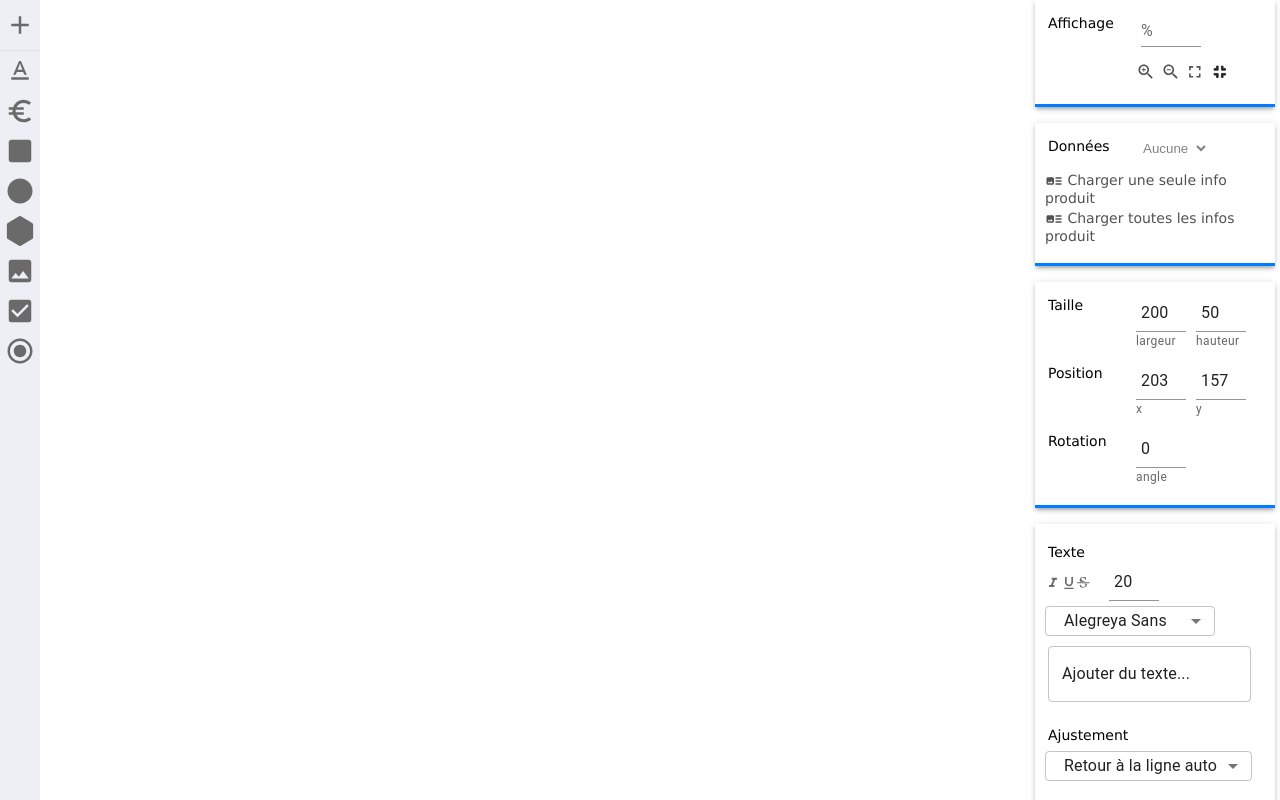
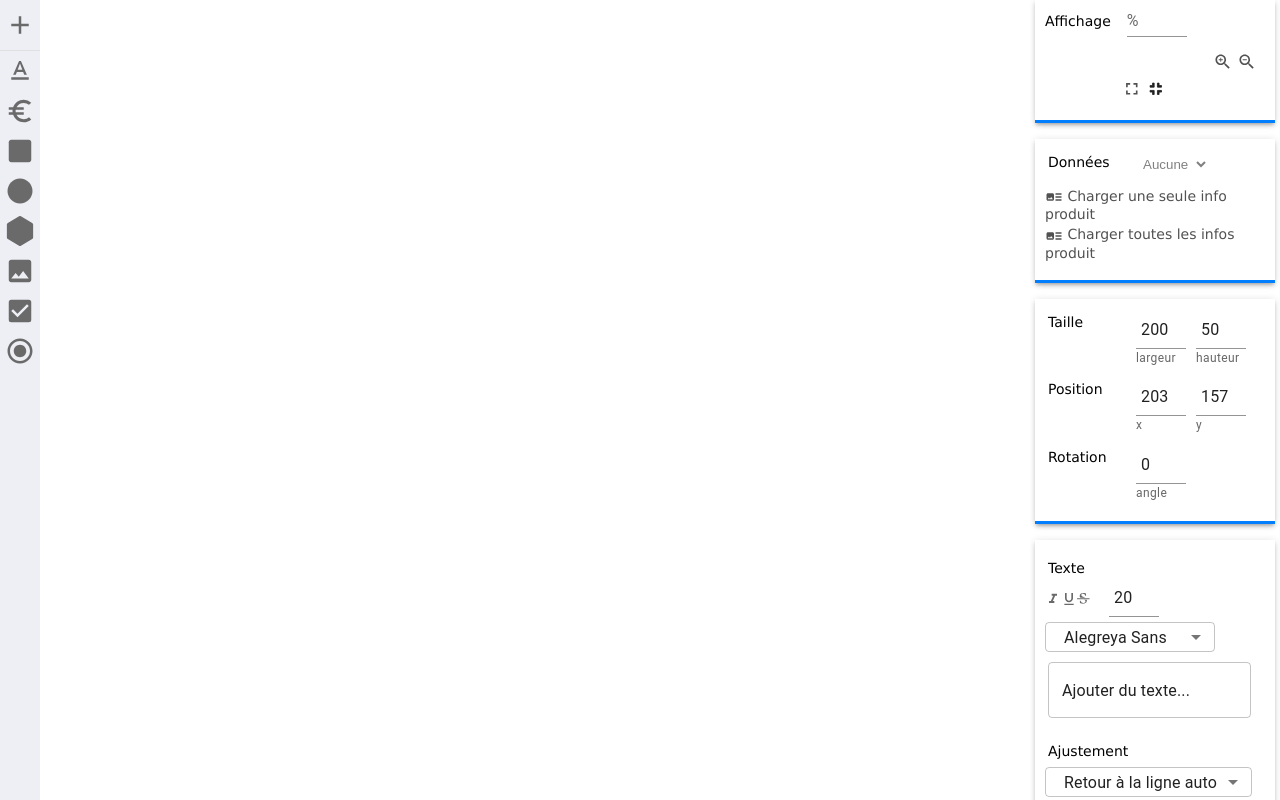
Before and after one commit to Ghassen-M/design-app, a React (Create React App) app: page / in a window 1280 px wide. Built offline with nearby package versions, Linux system fonts and the light colour scheme.

Commit message:
Restructured right panel components using mui grids

```diff
--- a/src/Transform/transform.js
+++ b/src/Transform/transform.js
@@ -3,7 +3,7 @@ import { Box,TextField,InputAdornment,FormControl,FilledInput,FormHelperText,Inp
 
 const Transform = () => {
     return (
-      <Box borderBottom={3} borderColor={"#007EFD"} sx={{ boxShadow: 3, mb : 2 }} >
+      <Box sx={{ borderBottom:3, borderColor:"#007EFD", boxShadow: 3, mb : 2 }} >
             <div className={TransformCSS.transform}>
                 <div className={TransformCSS.horizontalBar}>
                     <div className={TransformCSS.label}>Taille</div>
--- a/src/color/color.js
+++ b/src/color/color.js
@@ -3,7 +3,7 @@ import { Select,MenuItem,Box  } from '@mui/material';
 
 const Color = () => {
     return (
-        <Box borderBottom={3} borderColor={"#007EFD"} sx={{ boxShadow: 3, mb : 2 }} >
+        <Box sx={{ borderBottom:3, borderColor:"#007EFD", boxShadow: 3, mb : 2 }} >
             <div className={ColorCSS.color}>
                 <div className={ColorCSS.horizontalBar}>
                     <div className={ColorCSS.label}>Couleur</div>
--- a/src/data/data.js
+++ b/src/data/data.js
@@ -2,7 +2,7 @@ import DataCSS from './data.module.css';
 import {Box} from '@mui/material'
 const Data = () => {
     return (
-        <Box borderBottom={3} borderColor={"#007EFD"} sx={{ boxShadow: 3, mb : 2 }} >
+        <Box sx={{ borderBottom:3, borderColor:"#007EFD", boxShadow: 3, mb : 2 }} >
             <div className="metadat-loader">
                 <div className={DataCSS.data}>
                     <div className={DataCSS.horizentalBar}>
--- a/src/display/display.js
+++ b/src/display/display.js
@@ -1,19 +1,29 @@
 import DisplayCSS from './display.module.css';
 import { Box,TextField,InputAdornment  } from '@mui/material';
-
+import {Grid, Item} from '@mui/material'
+import { textAlign } from '@mui/system';
 const Display = () => {
   return (
-    <Box borderBottom={3} borderColor={"#007EFD"} sx={{ boxShadow: 3, mb : 2 }} >
+    <Box sx={{borderBottom:3, borderColor:"#007EFD", boxShadow: 3, mb : 2 }} >
       <div className={DisplayCSS.display}>
-        <div className={DisplayCSS.horizontalBar}>
-        <div className={DisplayCSS.affichage}>Affichage</div>
+      <Grid container>
+
+        {/*<div className={DisplayCSS.horizontalBar}>*/}
+        <Grid item md={4} sx={{display:"flex",alignSelf:"center"}}>
+        {/*<div className={DisplayCSS.affichage}></div>*/}
+        Affichage
+        </Grid>
+        <Grid item md={8}>
         <TextField id="standard-basic"  InputProps={{
             startAdornment: <InputAdornment position="start">%</InputAdornment>,
           }} style={{width: 60,padding: "3px 5px"}} variant="standard" />
         {/*<input className={DisplayCSS.displayInput} value="100" />
         <div className={DisplayCSS.unit}>%</div>*/}
-        </div>
-        <div className={DisplayCSS.options}>
+        </Grid>
+        {/*</div>*/}
+        <Grid item md={4}/>
+        <Grid item md={8}>
+        <div sx={{display:"flex",alignItems:"right"}} className={DisplayCSS.options}>
           <div className={DisplayCSS.space}></div>
           <div className={DisplayCSS.button}>
             <div title="Zoom avant">
@@ -54,8 +64,11 @@ const Display = () => {
             </div>
           </div>
         </div>
+        </Grid>
+        </Grid>
       </div>
     </Box>
+
   )
 }
 export default Display;
--- a/src/disposition/disposition.js
+++ b/src/disposition/disposition.js
@@ -2,7 +2,7 @@ import DispositionCSS from './disposition.module.css';
 import {Box} from '@mui/material'
 const Disposition = () => {
     return (
-        <Box borderBottom={3} borderColor={"#007EFD"} sx={{ boxShadow: 3, mb : 2 }} >
+        <Box sx={{ borderBottom:3, borderColor:"#007EFD", boxShadow: 3, mb : 2 }} >
             <div className={DispositionCSS.disposition}>
                 <div className={DispositionCSS.horizontalArea}>
                     <div className={DispositionCSS.leftArea}>Disposition</div>
--- a/src/elements/elements.js
+++ b/src/elements/elements.js
@@ -2,7 +2,7 @@ import ElementsCSS from './elements.module.css';
 import {Box} from '@mui/material'
 const Elements = () => {
     return (
-        <Box borderBottom={3} borderColor={"#007EFD"} sx={{ boxShadow: 3, mb : 2 }} >
+        <Box sx={{ borderBottom:3, borderColor:"#007EFD", boxShadow: 3, mb : 2 }} >
             <div className={ElementsCSS.elements}>
                 <div className={ElementsCSS.elementsArea}>
                     <br />
--- a/src/text/text.js
+++ b/src/text/text.js
@@ -3,7 +3,7 @@ import { Box,TextField,InputAdornment,FormControl,FilledInput,FormHelperText,Inp
 
 const Text = () => {
     return (
-        <Box borderBottom={3} borderColor={"#007EFD"} sx={{ boxShadow: 3, mb : 2 }} >
+        <Box sx={{ borderBottom:3, borderColor:"#007EFD", boxShadow: 3, mb : 2 }} >
             <div className={TextCSS.text}>
                 <div className={TextCSS.horizentalBar}>
                     <div className={TextCSS.label}>Texte</div>
```
